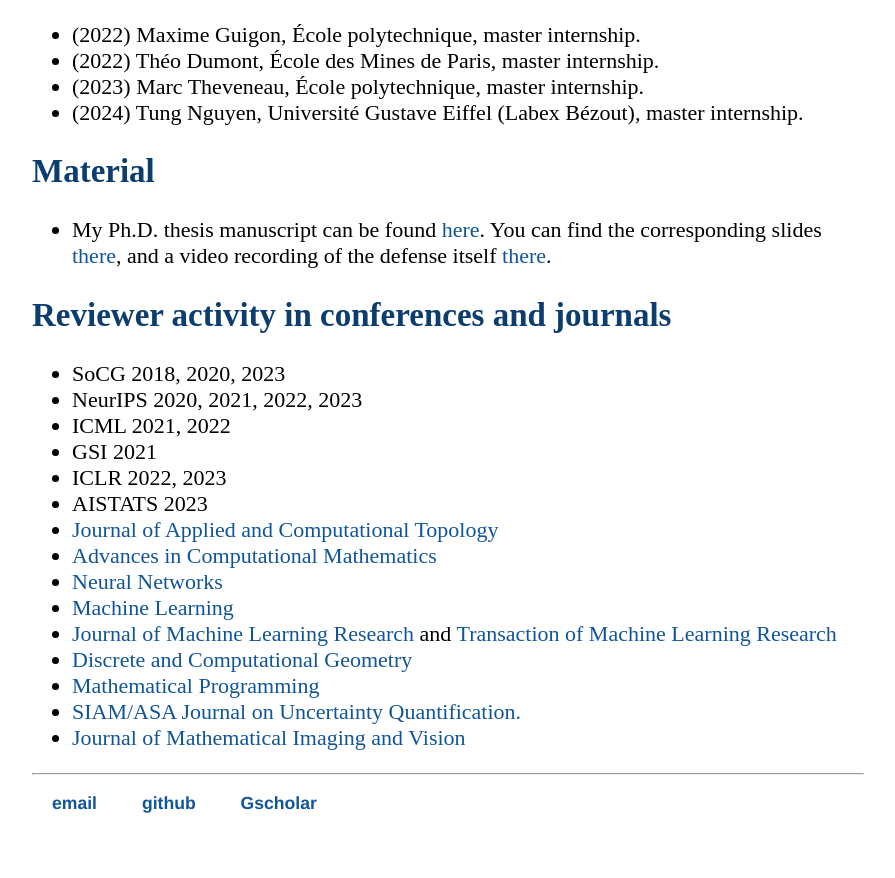
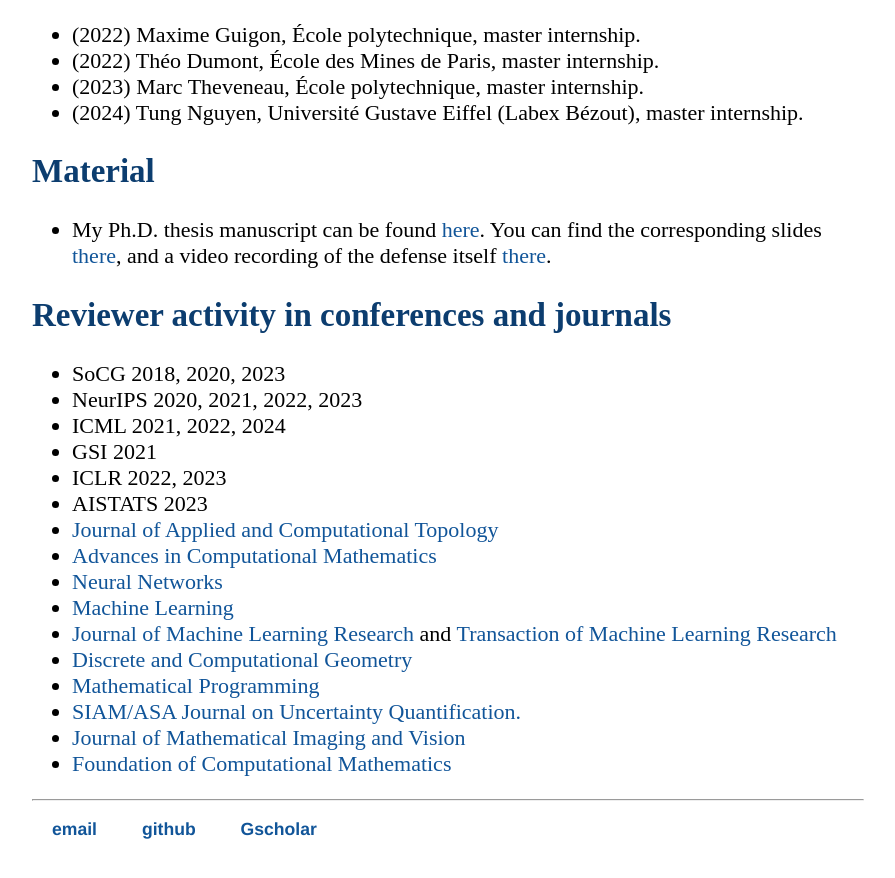
Before and after one commit to tlacombe/tlacombe.github.io, a Jekyll site: the page built from research/index.html, in a window 1280 px wide and 900 px high, scrolled down 1992 px. Shown: the top 878 px of the window, without its empty margins (192-1087 px from the left). Built offline with Jekyll 4.4.1, drawn with Linux system fonts in a browser that asks for light colours.

Commit message:
update review

```diff
--- a/research/index.html
+++ b/research/index.html
@@ -45,7 +45,7 @@ title: TL - Research
 	<ul>
 		<li> SoCG 2018, 2020, 2023 </li>
 		<li> NeurIPS 2020, 2021, 2022, 2023</li>
-		<li> ICML 2021, 2022</li>
+		<li> ICML 2021, 2022, 2024</li>
 		<li> GSI 2021 </li>
 		<li> ICLR 2022, 2023 </li>
 		<li> AISTATS 2023 </li>
@@ -58,5 +58,6 @@ title: TL - Research
 		<li> <a href='https://www.springer.com/journal/10107'>Mathematical Programming</a></li>
 		<li> <a href='https://www.siam.org/publications/journals/siam-asa-journal-on-uncertainty-quantification-juq'>SIAM/ASA Journal on Uncertainty Quantification.</a></li>
 		<li> <a href='https://www.springer.com/journal/10851'>Journal of Mathematical Imaging and Vision</a></li>
+		<li> <a href='https://www.springer.com/journal/10208'>Foundation of Computational Mathematics</a></li>
 
 	</ul>
```
